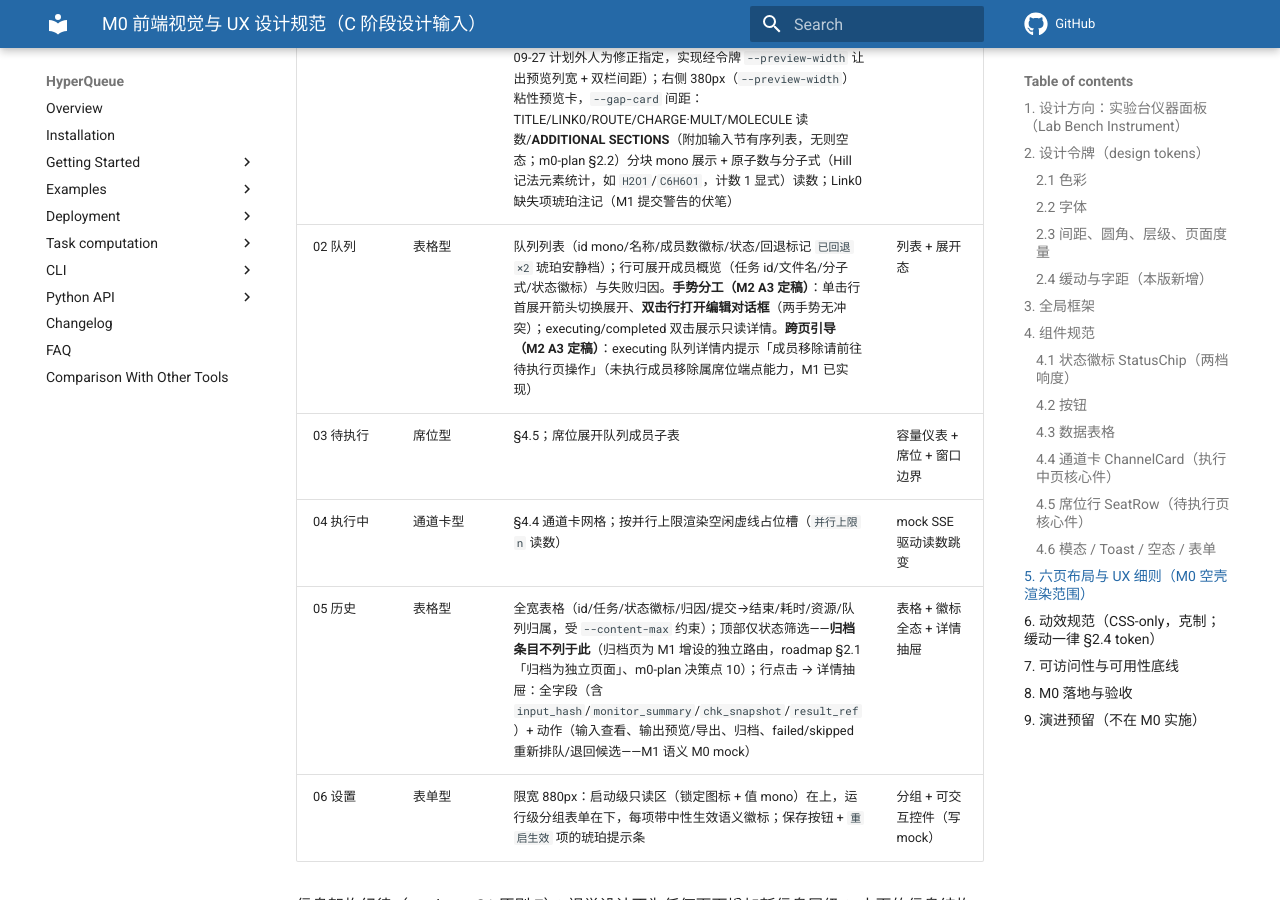
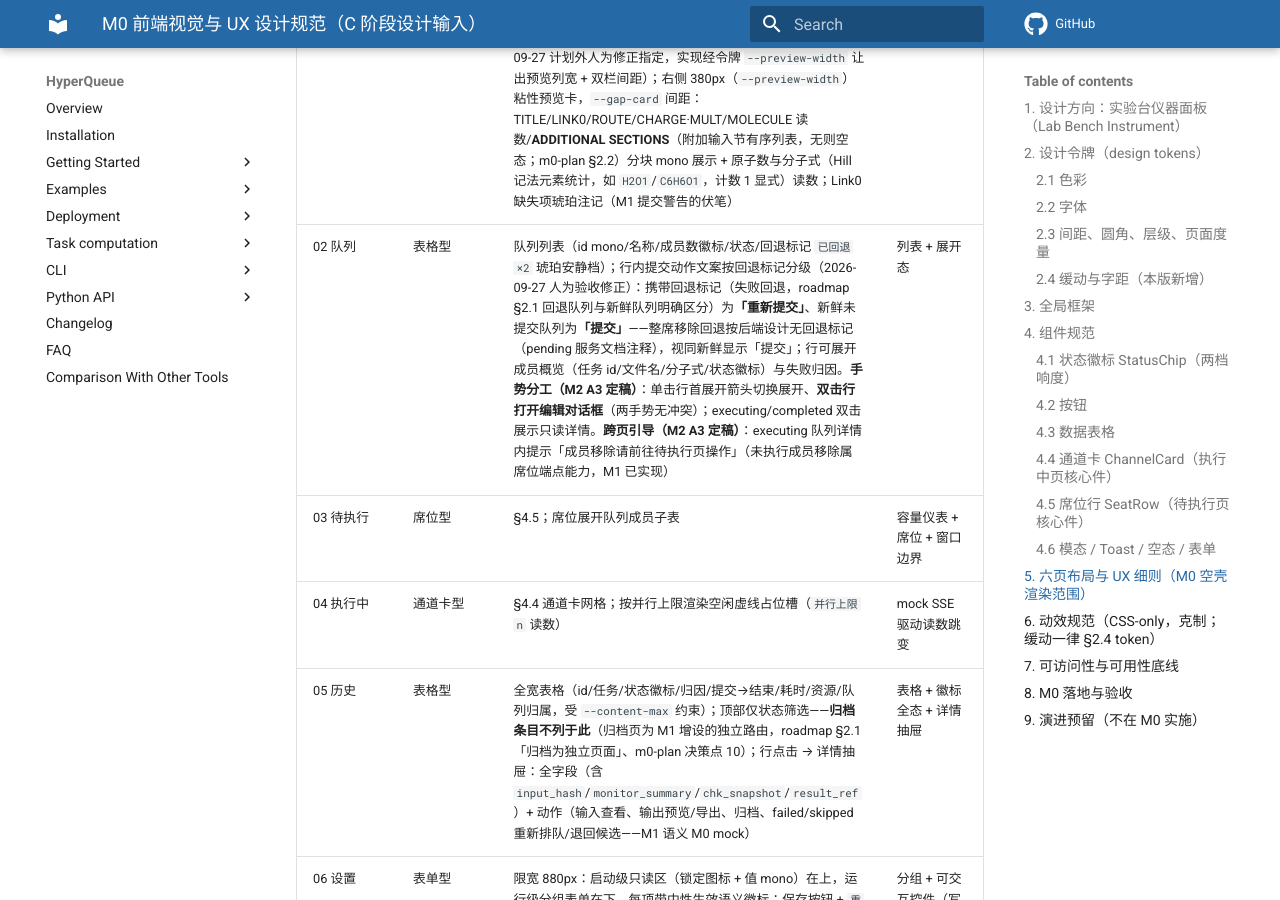
Before and after one commit to baizhancaiji/gauforge, an MkDocs documentation site: the page built from docs/plans/m0-frontend-design.md, in a window 1280 px wide and 900 px high, scrolled down 12634 px. Built offline with MkDocs 1.6.1 and Material for MkDocs 9.7.7, drawn with Linux system fonts in a browser that asks for light colours; comment, search, counter and statistics services are not loaded; the version menu is left out.

Commit message:
docs(plans): 回填队列页提交动作文案分级规格
- 设计文档 §5 队列页行内动作增补：携带回退标记（失败回退）为「重新提交」、新鲜未提交队列为「提交」（roadmap §2.1 回退队列与新鲜队列明确区分）
- 注明整席移除回退按后端设计无回退标记（pending 服务文档注释），视同新鲜显示「提交」（人为验收修正指定，修复前先行回填）

```diff
--- a/docs/plans/m0-frontend-design.md
+++ b/docs/plans/m0-frontend-design.md
@@ -516,7 +516,7 @@ g16web 的典型运行环境是内网/离线实验室机器，外链字体失败
 | 页面 | 原型 | 布局要点 | M0 空壳渲染 |
 |---|---|---|---|
 | 01 候选任务 | 表格型（双栏） | 左列自适应（1fr）列表（id/文件名/title/来源徽标——失败退回附琥珀归因注记 `failure_note`）；顶部工具条「+ 队列」按钮**右缘对齐左列列表右缘**（右肩属列表不属预览区——2026-09-27 计划外人为修正指定，实现经令牌 `--preview-width` 让出预览列宽 + 双栏间距）；右侧 380px（`--preview-width`）粘性预览卡，`--gap-card` 间距：TITLE/LINK0/ROUTE/CHARGE·MULT/MOLECULE 读数/**ADDITIONAL SECTIONS**（附加输入节有序列表，无则空态；m0-plan §2.2）分块 mono 展示 + 原子数与分子式（Hill 记法元素统计，如 `H2O1`/`C6H6O1`，计数 1 显式）读数；Link0 缺失项琥珀注记（M1 提交警告的伏笔） | 全字段 + 预览卡切换 |
-| 02 队列 | 表格型 | 队列列表（id mono/名称/成员数徽标/状态/回退标记 `已回退 ×2` 琥珀安静档）；行可展开成员概览（任务 id/文件名/分子式/状态徽标）与失败归因。**手势分工（M2 A3 定稿）**：单击行首展开箭头切换展开、**双击行打开编辑对话框**（两手势无冲突）；executing/completed 双击展示只读详情。**跨页引导（M2 A3 定稿）**：executing 队列详情内提示「成员移除请前往待执行页操作」（未执行成员移除属席位端点能力，M1 已实现） | 列表 + 展开态 |
+| 02 队列 | 表格型 | 队列列表（id mono/名称/成员数徽标/状态/回退标记 `已回退 ×2` 琥珀安静档）；行内提交动作文案按回退标记分级（2026-09-27 人为验收修正）：携带回退标记（失败回退，roadmap §2.1 回退队列与新鲜队列明确区分）为**「重新提交」**、新鲜未提交队列为**「提交」**——整席移除回退按后端设计无回退标记（pending 服务文档注释），视同新鲜显示「提交」；行可展开成员概览（任务 id/文件名/分子式/状态徽标）与失败归因。**手势分工（M2 A3 定稿）**：单击行首展开箭头切换展开、**双击行打开编辑对话框**（两手势无冲突）；executing/completed 双击展示只读详情。**跨页引导（M2 A3 定稿）**：executing 队列详情内提示「成员移除请前往待执行页操作」（未执行成员移除属席位端点能力，M1 已实现） | 列表 + 展开态 |
 | 03 待执行 | 席位型 | §4.5；席位展开队列成员子表 | 容量仪表 + 席位 + 窗口边界 |
 | 04 执行中 | 通道卡型 | §4.4 通道卡网格；按并行上限渲染空闲虚线占位槽（`并行上限 n` 读数） | mock SSE 驱动读数跳变 |
 | 05 历史 | 表格型 | 全宽表格（id/任务/状态徽标/归因/提交→结束/耗时/资源/队列归属，受 `--content-max` 约束）；顶部仅状态筛选——**归档条目不列于此**（归档页为 M1 增设的独立路由，roadmap §2.1「归档为独立页面」、m0-plan 决策点 10）；行点击 → 详情抽屉：全字段（含 `input_hash`/`monitor_summary`/`chk_snapshot`/`result_ref`）+ 动作（输入查看、输出预览/导出、归档、failed/skipped 重新排队/退回候选——M1 语义 M0 mock） | 表格 + 徽标全态 + 详情抽屉 |
```
